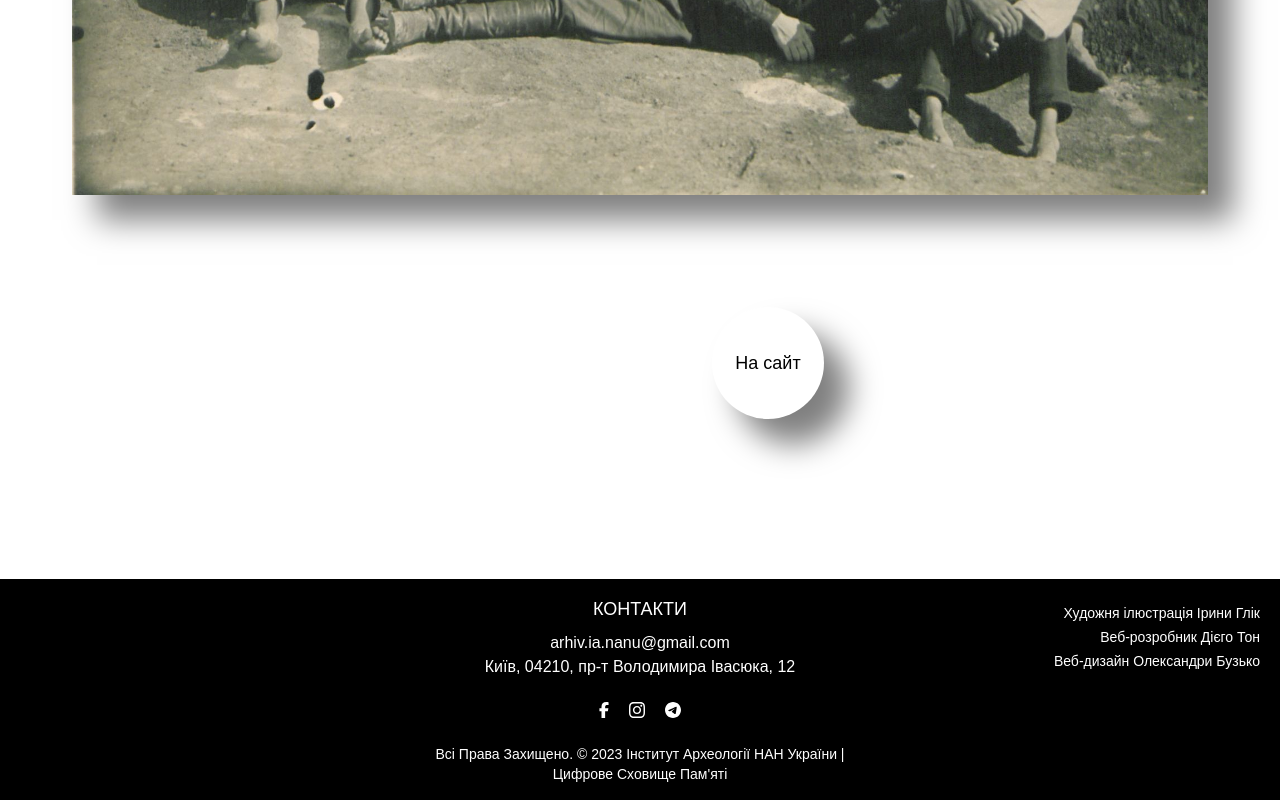
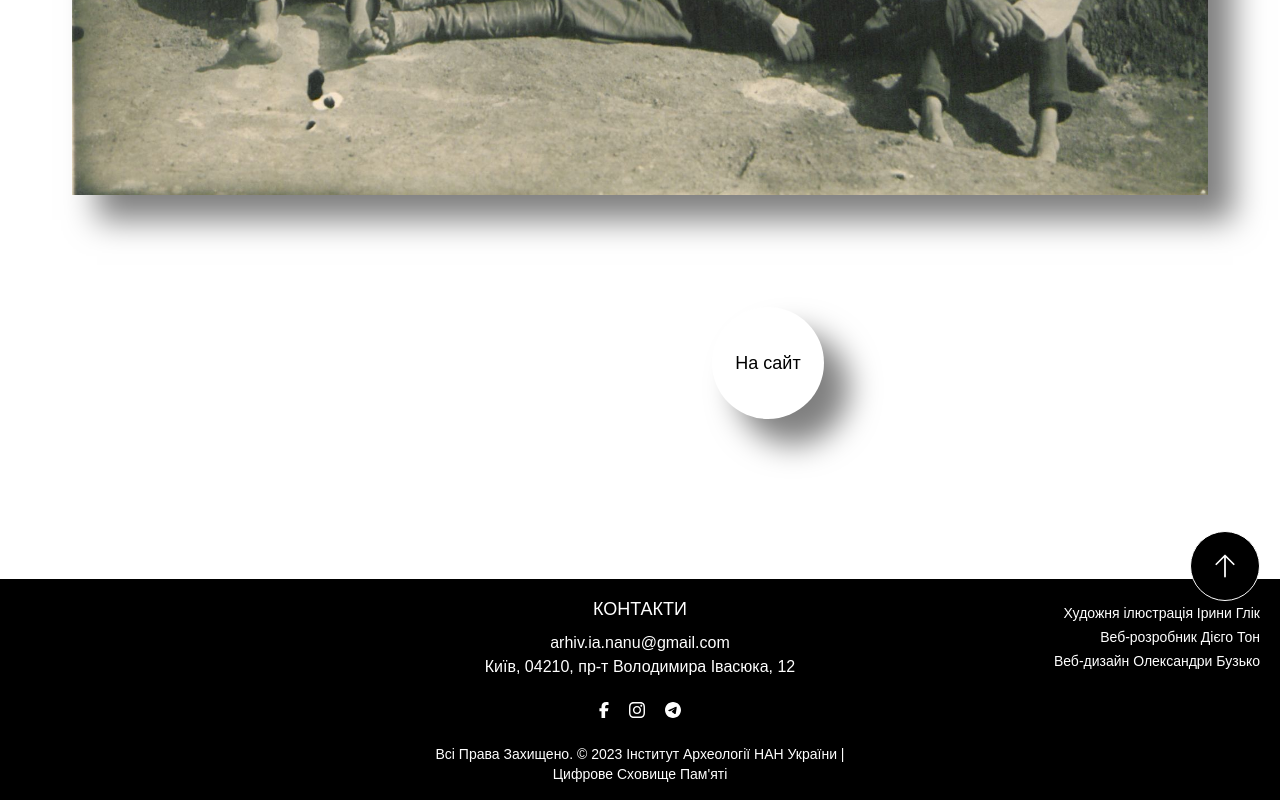
Before and after one commit to DiegoThonC/Landing-UA, a React (Vite) app: page / in a window 1280 px wide. Shown: the part 9620-10420 px from the top of the page. Built offline with nearby package versions, Linux system fonts and the light colour scheme; a web font is replaced by a local one.

Commit message:
feat:button up
adding a button up and changing css

```diff
--- /dev/null
+++ b/src/components/arrowUp/ArrowUp.jsx
@@ -0,0 +1,11 @@
+import { ArrowUpIcon } from "@heroicons/react/24/outline";
+
+const ArrowUp = () => {
+  return (
+    <a href="#" className="absolute right-5 -top-12 bg-black rounded-full p-5 border border-solid border-white">
+        <ArrowUpIcon className="h-7 w-7" color='white'/>
+    </a>
+  )
+}
+
+export default ArrowUp
--- a/src/components/footer/Footer.jsx
+++ b/src/components/footer/Footer.jsx
@@ -1,6 +1,7 @@
 import { FontAwesomeIcon } from '@fortawesome/react-fontawesome'
 import { faFacebookF, faInstagram, faTelegramPlane } from '@fortawesome/free-brands-svg-icons';
 import { useTranslation } from 'react-i18next';
+import ArrowUp from '../../components/arrowUp/ArrowUp.jsx'
 
 const Footer = () => {
 
@@ -8,7 +9,8 @@ const Footer = () => {
   const date =  new Date().getFullYear();
 
   return (
-    <footer id='footer' className="bg-black text-center py-4 mt-14 gap-3 flex flex-col">
+    <footer id='footer' className="relative bg-black text-center py-4 mt-14 gap-3 flex flex-col">
+      <ArrowUp />
       <div className="flex justify-between columns-1 md:columns-2 lg-columns-3 items-center">
         <div className='w-full hidden lg:block pr-5'></div>
         <div className="w-full text-white">
--- a/src/components/languageSelect/LanguageSelect.jsx
+++ b/src/components/languageSelect/LanguageSelect.jsx
@@ -26,7 +26,7 @@ const LanguageSelect = ({lang}) => {
 
     return (
         <div className="relative">
-            <button className="flex pl-28 font-semibold text-base uppercase items-center gap-2 lg:text-white lg:pl-0 md:pt-1" onClick={ () => setCollapse(!collapse) }>
+            <button className="flex pl-28 font-semibold text-2xl uppercase items-center gap-2 lg:text-base lg:text-white lg:pl-0 md:pt-1" onClick={ () => setCollapse(!collapse) }>
                 { language ?? localStorage.getItem('lang') }
                 <img className="h-4 w-7" alt="" src={
                     flag ?? localStorage.getItem('countryFlag')
--- a/src/components/menuItems/MenuItems.jsx
+++ b/src/components/menuItems/MenuItems.jsx
@@ -17,7 +17,7 @@ const MenuItems = ({item}) => {
                         {
                             item.links.map((link) => (
                                 <li key={link.name} className="pl-36 pb-2 hover:bg-gray-300 active:bg-gray-300">
-                                    <a href={link.href} className="font-semibold text-2xl font-normal">{ link.name }</a>
+                                    <a href={link.href} className="text-2xl font-normal">{ link.name }</a>
                                 </li>
                             ))
                         }
--- a/src/i18n/es/global.json
+++ b/src/i18n/es/global.json
@@ -8,7 +8,7 @@
         "archive": "Archivo"
     },
     "menu": {
-        "hamchenko": "Archivo de Sergey Hamchenko",
+        "hamchenko": "Archivo de Serhii Hamchenko",
         "vovk": "Archivo de Khvedir Vovk",
         "about": "Acerca del Archivo",
         "archival_fonds": "Fondos del Archivo",
```
